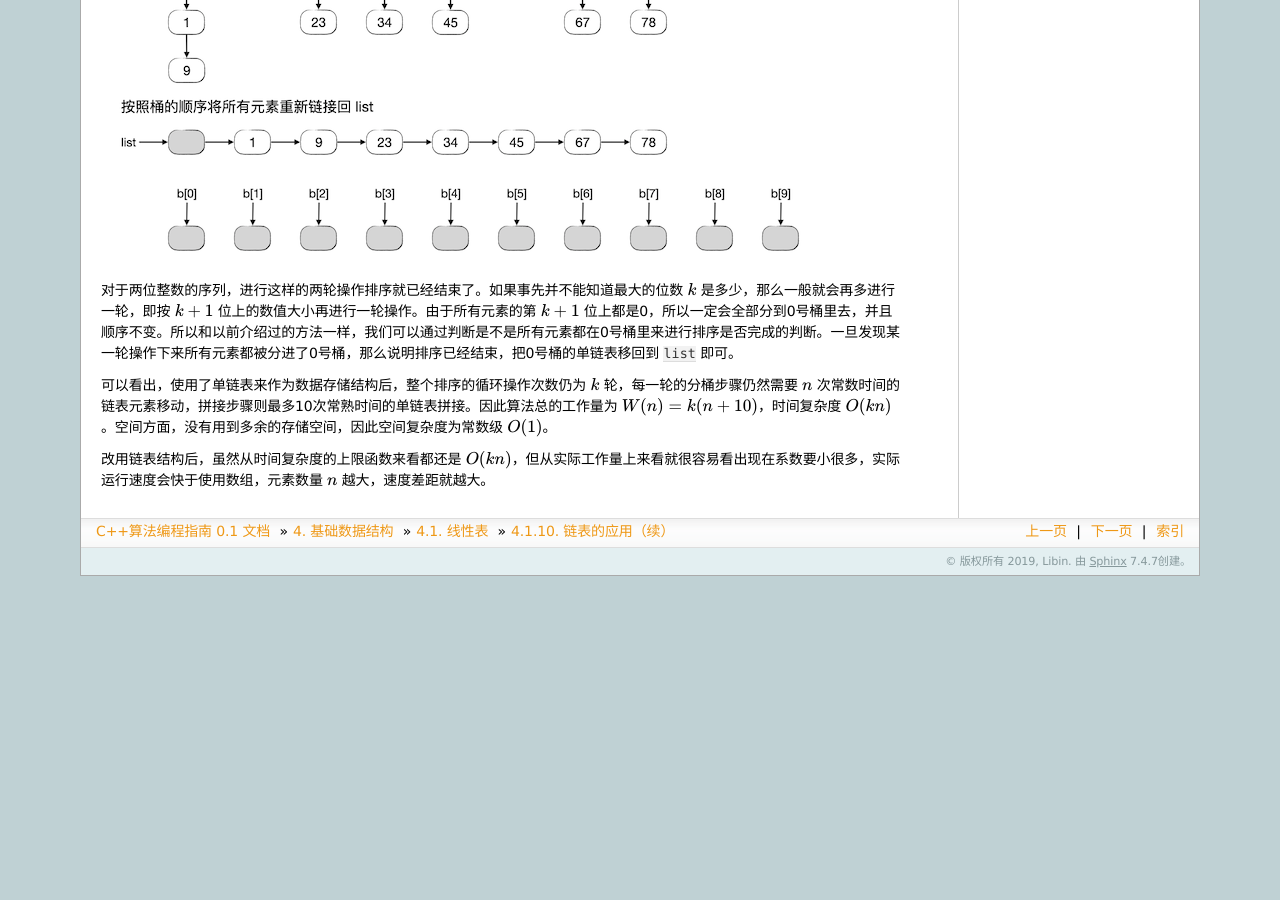
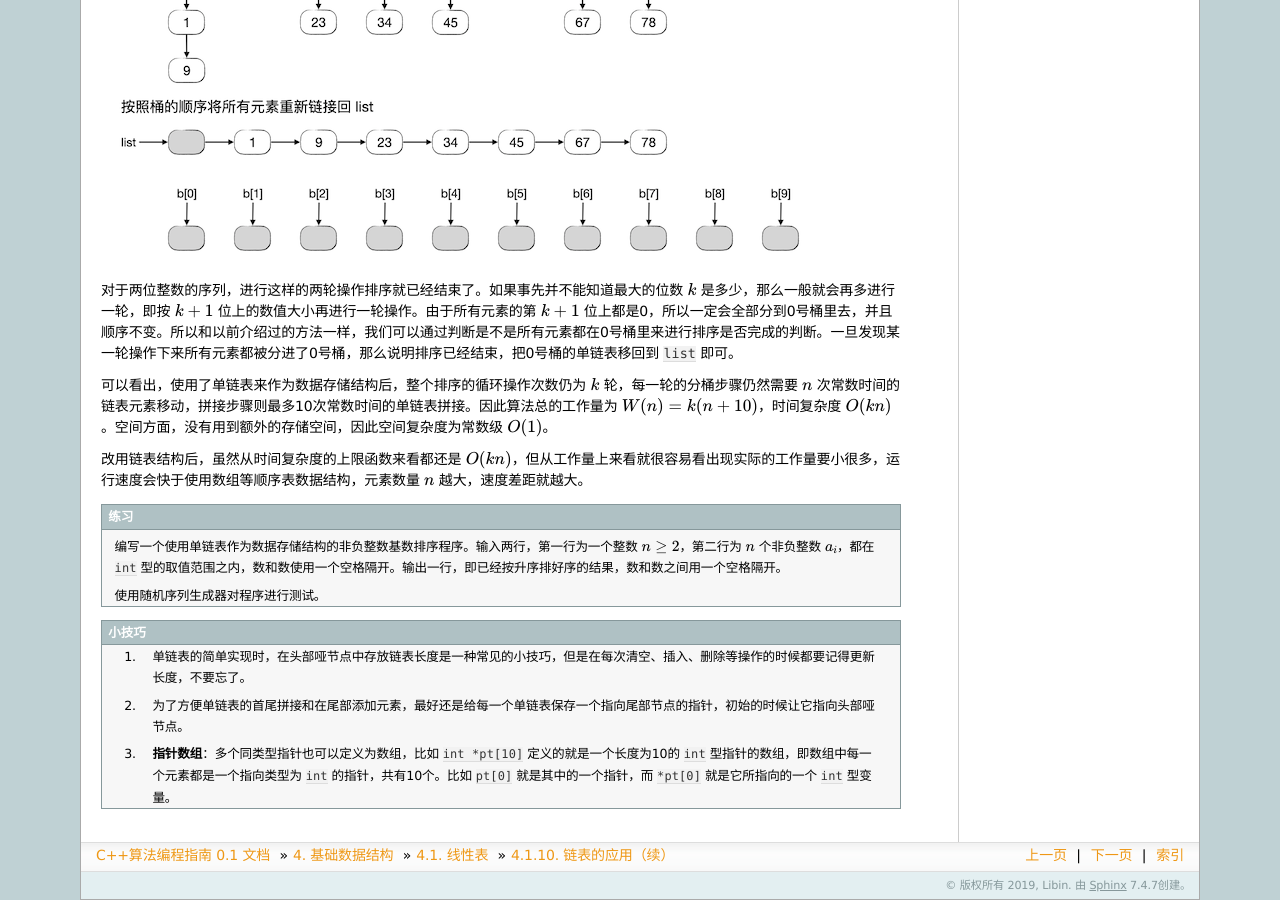
Before and after one commit to majorli/algo_guide, a Sphinx documentation site: the page built from source/ch03/sec01/31A_linkedlist_4.rst, in a window 1280 px wide and 900 px high, scrolled down 2963 px. Built offline with Sphinx 7.4.7, drawn with Linux system fonts in a browser that asks for light colours; formulas are drawn with MathJax 3; before the commit the page ends 3539 px from its top, so only the background shows below that; some of the changed text lies outside the part shown.

Commit message:
20200530_2322draft_31A_ok

```diff
--- a/source/ch03/sec01/31A_linkedlist_4.rst
+++ b/source/ch03/sec01/31A_linkedlist_4.rst
@@ -1,7 +1,7 @@
 链表的应用（续）
 ++++++++++++++++
 
-链表的优势在于快速地插入和删除元素，它不光能在链上任意一个环节处以常数时间插入或删除单个元素节点，而且能以同样的常数时间插入或删除整段元素，因此非常适合多个链表之间的分段合并、拼接等操作。
+链表的优势在于快速地插入和删除元素，它不光能在链上任意一处以常数时间插入或删除单个元素节点，而且能以同样的常数时间插入或删除整段链表节点，因此非常适合多个链表之间的分段合并、拼接等操作。
 
 两个有序单链表的归并
 ^^^^^^^^^^^^^^^^^^^^
@@ -45,11 +45,11 @@
 单链表实现基数排序
 ^^^^^^^^^^^^^^^^^^
 
-学习非比较型的桶排序和基数排序算法时我们曾经说过，这两个算法往往会使用链表来构造桶而不是顺序表。关于这两个排序算法的详细介绍请复习 :doc:`../../ch02/sec05/255_non_cmp_sorts`\ 。现在我们以基数排序为例来看看为什么用链表会比用顺序表更好。
+学习非比较型的桶排序和基数排序算法时我们曾经说过，这两个算法往往会使用链表而不是顺序表。关于这两个排序算法的详细介绍请复习 :doc:`../../ch02/sec05/255_non_cmp_sorts`\ 。现在我们以基数排序为例来看看为什么用链表会比用顺序表更好。
 
 简单回顾一下，基数排序最常见的应用是对非负整数序列进行排序。我们采用10个桶分别代表从0到9的10个数码，第一步依次从序列中取出元素，按照其个位数将元素分到对应的桶里去，然后将10个桶按照从0号到9号的顺序把桶中元素依次倒出来拼接成一个新的序列，这个序列里所有元素已经按照个位数从小到大的顺序排列好了。第二步按照元素的十位数大小来重复上述操作，得到的新序列中就已经按照先十位数再个位数的顺序排列了。这样的依次分桶再重新拼接的过程一直重复下去直到某一位上所有元素该位都为0，这时候所有元素都会被分到0号桶中而且都已经按照元素值的大小有序了，把0号桶的元素依次取出来就得到了已经排好序的序列。
 
-以前我们曾经编写过用数组（也就是顺序表）来实现的基数排序算法程序，让我们分析一下它的工作量。假设序列有 :math:`n` 个非负整数，最大的数一共有 :math:`k` 位。那么算法总共要进行 :math:`k` 轮，每一轮包括一次分桶和一次倒桶拼接，工作量均为 :math:`n`\ 。所以总的工作量为 :math:`W(n)=2kn`\ ，时间复杂度 :math:`T(n)=O(kn)`\ 。在空间方面，需要额外用到的存储空间为构成10个桶的10张顺序表，空间复杂度为 :math:`O(n)`\ 。
+以前我们曾经编写过用数组（也就是顺序表）来实现的基数排序算法程序，让我们分析一下它的工作量。假设原序列共有 :math:`n` 个非负整数，最大的数一共有 :math:`k` 位。那么算法总共要进行 :math:`k` 轮，每一轮包括一次分桶和一次倒桶拼接，工作量均为 :math:`n`\ 。所以总的工作量为 :math:`W(n)=2kn`\ ，时间复杂度 :math:`T(n)=O(kn)`\ 。在空间方面，需要额外用到的存储空间为构成10个桶的10张顺序表，空间复杂度为 :math:`O(n)`\ 。
 
 现在来看看改用链表能带来怎样的变化。假设采用单链表来保存序列，每一个桶也都使用单链表来实现，那么借助于链表的存储灵活性，我们可以带来以下改进：
 
@@ -66,6 +66,18 @@
 
 对于两位整数的序列，进行这样的两轮操作排序就已经结束了。如果事先并不能知道最大的位数 :math:`k` 是多少，那么一般就会再多进行一轮，即按 :math:`k+1` 位上的数值大小再进行一轮操作。由于所有元素的第 :math:`k+1` 位上都是0，所以一定会全部分到0号桶里去，并且顺序不变。所以和以前介绍过的方法一样，我们可以通过判断是不是所有元素都在0号桶里来进行排序是否完成的判断。一旦发现某一轮操作下来所有元素都被分进了0号桶，那么说明排序已经结束，把0号桶的单链表移回到 ``list`` 即可。
 
-可以看出，使用了单链表来作为数据存储结构后，整个排序的循环操作次数仍为 :math:`k` 轮，每一轮的分桶步骤仍然需要 :math:`n` 次常数时间的链表元素移动，拼接步骤则最多10次常熟时间的单链表拼接。因此算法总的工作量为 :math:`W(n)=k(n+10)`\ ，时间复杂度 :math:`O(kn)`\ 。空间方面，没有用到多余的存储空间，因此空间复杂度为常数级 :math:`O(1)`\ 。
+可以看出，使用了单链表来作为数据存储结构后，整个排序的循环操作次数仍为 :math:`k` 轮，每一轮的分桶步骤仍然需要 :math:`n` 次常数时间的链表元素移动，拼接步骤则最多10次常数时间的单链表拼接。因此算法总的工作量为 :math:`W(n)=k(n+10)`\ ，时间复杂度 :math:`O(kn)`\ 。空间方面，没有用到额外的存储空间，因此空间复杂度为常数级 :math:`O(1)`\ 。
 
-改用链表结构后，虽然从时间复杂度的上限函数来看都还是 :math:`O(kn)`\ ，但从实际工作量上来看就很容易看出现在系数要小很多，实际运行速度会快于使用数组，元素数量 :math:`n` 越大，速度差距就越大。
+改用链表结构后，虽然从时间复杂度的上限函数来看都还是 :math:`O(kn)`\ ，但从工作量上来看就很容易看出现实际的工作量要小很多，运行速度会快于使用数组等顺序表数据结构，元素数量 :math:`n` 越大，速度差距就越大。
+
+.. admonition:: 练习
+
+   编写一个使用单链表作为数据存储结构的非负整数基数排序程序。输入两行，第一行为一个整数 :math:`n \ge 2`\ ，第二行为 :math:`n` 个非负整数 :math:`a_i`\ ，都在 ``int`` 型的取值范围之内，数和数使用一个空格隔开。输出一行，即已经按升序排好序的结果，数和数之间用一个空格隔开。
+
+   使用随机序列生成器对程序进行测试。
+
+.. tip::
+
+   1. 单链表的简单实现时，在头部哑节点中存放链表长度是一种常见的小技巧，但是在每次清空、插入、删除等操作的时候都要记得更新长度，不要忘了。
+   2. 为了方便单链表的首尾拼接和在尾部添加元素，最好还是给每一个单链表保存一个指向尾部节点的指针，初始的时候让它指向头部哑节点。
+   3. :strong:`指针数组`\ ：多个同类型指针也可以定义为数组，比如 ``int *pt[10]`` 定义的就是一个长度为10的 ``int`` 型指针的数组，即数组中每一个元素都是一个指向类型为 ``int`` 的指针，共有10个。比如 ``pt[0]`` 就是其中的一个指针，而 ``*pt[0]`` 就是它所指向的一个 ``int`` 型变量。
```
Also changed, not shown: other parts of source/ch03/sec01/31A_linkedlist_4.rst (+2 -2 lines).
